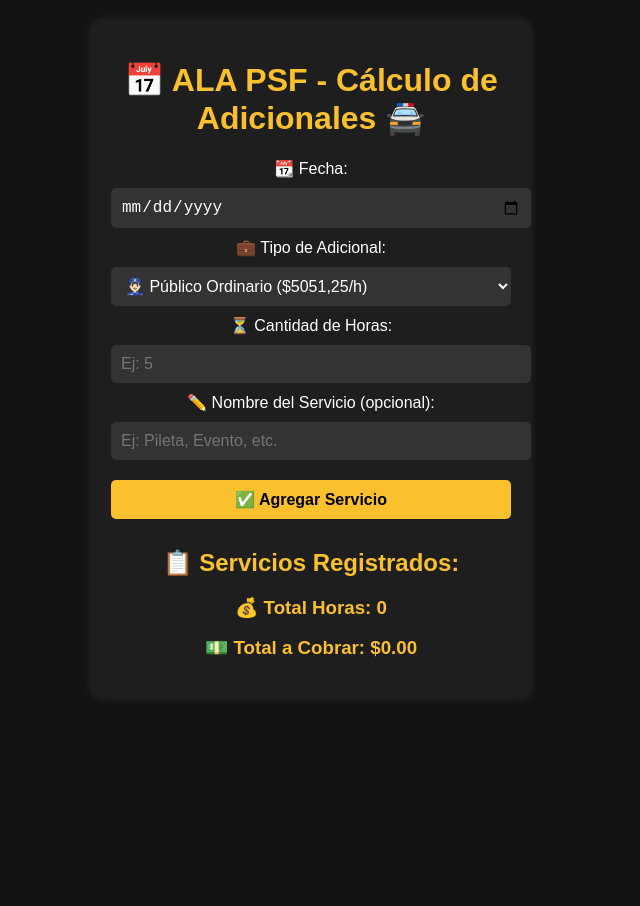
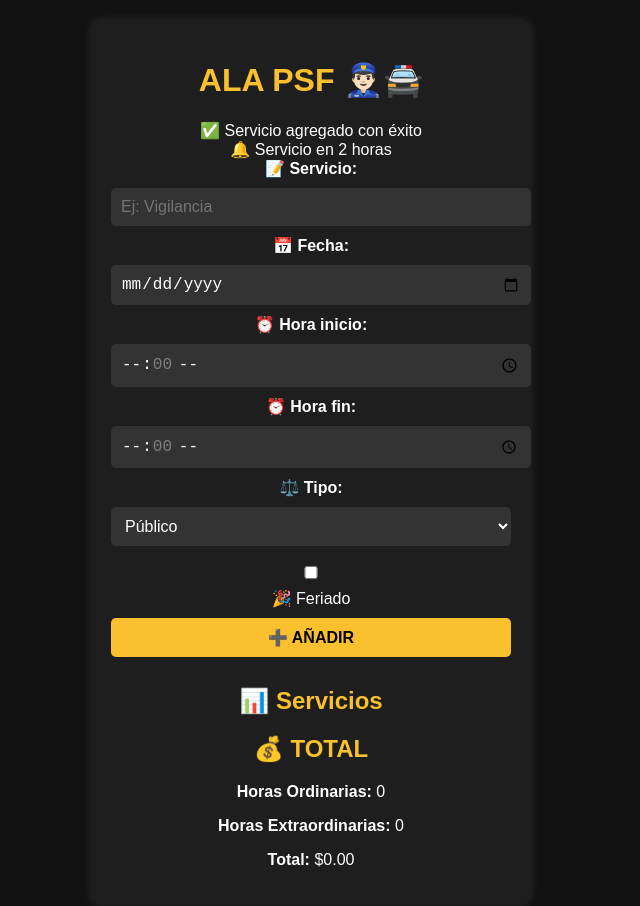
Before and after one commit to Gabriel12xd/ALA-PSF, a plain HTML site: page index.html in a window 1280 px wide. Shown: the whole page, without its empty margins (329-969 px from the left). Before the commit the page ends 800 px from the top, so only its background shows below. Drawn offline with Linux system fonts and the light colour scheme.

Commit message:
index.html

```diff
--- a/index.html
+++ b/index.html
@@ -7,33 +7,52 @@
     <link rel="stylesheet" href="styles.css">
 </head>
 <body>
+
     <div class="container">
-        <h1>📅 ALA PSF - Cálculo de Adicionales 🚔</h1>
+        <h1>ALA PSF 👮🏻‍♂️🚔</h1>
 
-        <label for="fecha">📆 Fecha:</label>
+        <!-- Notificaciones -->
+        <div id="notificacion" class="notificacion">✅ Servicio agregado con éxito</div>
+        <div id="notificacionCampana" class="notificacion-campana">🔔 Servicio en 2 horas</div>
+
+        <!-- Formulario -->
+        <label for="servicio">📝 <b>Servicio:</b></label>
+        <input type="text" id="servicio" placeholder="Ej: Vigilancia">
+
+        <label for="fecha">📅 <b>Fecha:</b></label>
         <input type="date" id="fecha">
 
-        <label for="tipo">💼 Tipo de Adicional:</label>
+        <label for="horaInicio">⏰ <b>Hora inicio:</b></label>
+        <input type="time" id="horaInicio" step="3600">
+
+        <label for="horaFin">⏰ <b>Hora fin:</b></label>
+        <input type="time" id="horaFin" step="3600">
+
+        <label for="tipo">⚖️ <b>Tipo:</b></label>
         <select id="tipo">
-            <option value="publico_ordinario">👮🏻‍♂️ Público Ordinario ($5051,25/h)</option>
-            <option value="publico_extraordinario">🚓 Público Extraordinario ($6061,50/h)</option>
-            <option value="privado_ordinario">🏢 Privado Ordinario ($8378,10/h)</option>
-            <option value="privado_extraordinario">🛑 Privado Extraordinario ($6981,75/h)</option>
+            <option value="publico">Público</option>
+            <option value="privado">Privado</option>
         </select>
 
-        <label for="horas">⏳ Cantidad de Horas:</label>
-        <input type="number" id="horas" min="1" placeholder="Ej: 5">
+        <!-- Feriado -->
+        <label class="feriado-checkbox">
+            <input type="checkbox" id="feriado">
+            <span class="feriado-icon">🎉</span> Feriado
+        </label>
 
-        <label for="nombre">✏️ Nombre del Servicio (opcional):</label>
-        <input type="text" id="nombre" placeholder="Ej: Pileta, Evento, etc.">
+        <button id="agregarBtn" onclick="agregarServicio()">➕ AÑADIR</button>
 
-        <button onclick="agregarServicio()">✅ Agregar Servicio</button>
+        <!-- Lista -->
+        <h2>📊 Servicios</h2>
+        <div id="listaServicios"></div>
 
-        <h2>📋 Servicios Registrados:</h2>
-        <ul id="listaServicios"></ul>
-
-        <h3>💰 Total Horas: <span id="totalHoras">0</span></h3>
-        <h3>💵 Total a Cobrar: $<span id="totalMonto">0.00</span></h3>
+        <!-- Total -->
+        <div class="total-container">
+            <h2>💰 TOTAL</h2>
+            <p><b>Horas Ordinarias:</b> <span id="totalOrdinarias">0</span></p>
+            <p><b>Horas Extraordinarias:</b> <span id="totalExtraordinarias">0</span></p>
+            <p><b>Total:</b> $<span id="totalPrecio">0.00</span></p>
+        </div>
     </div>
 
     <script src="script.js"></script>
```
